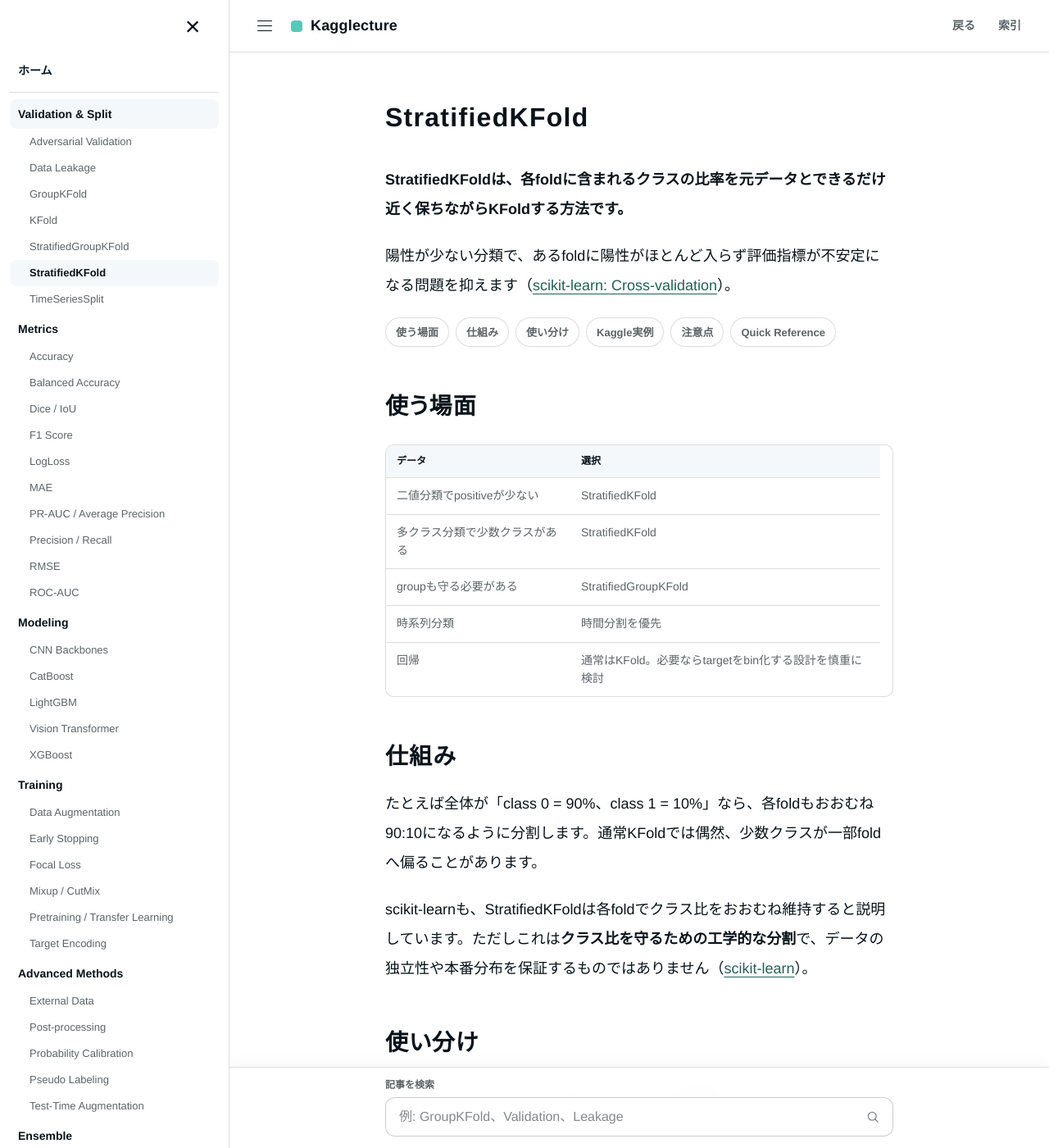
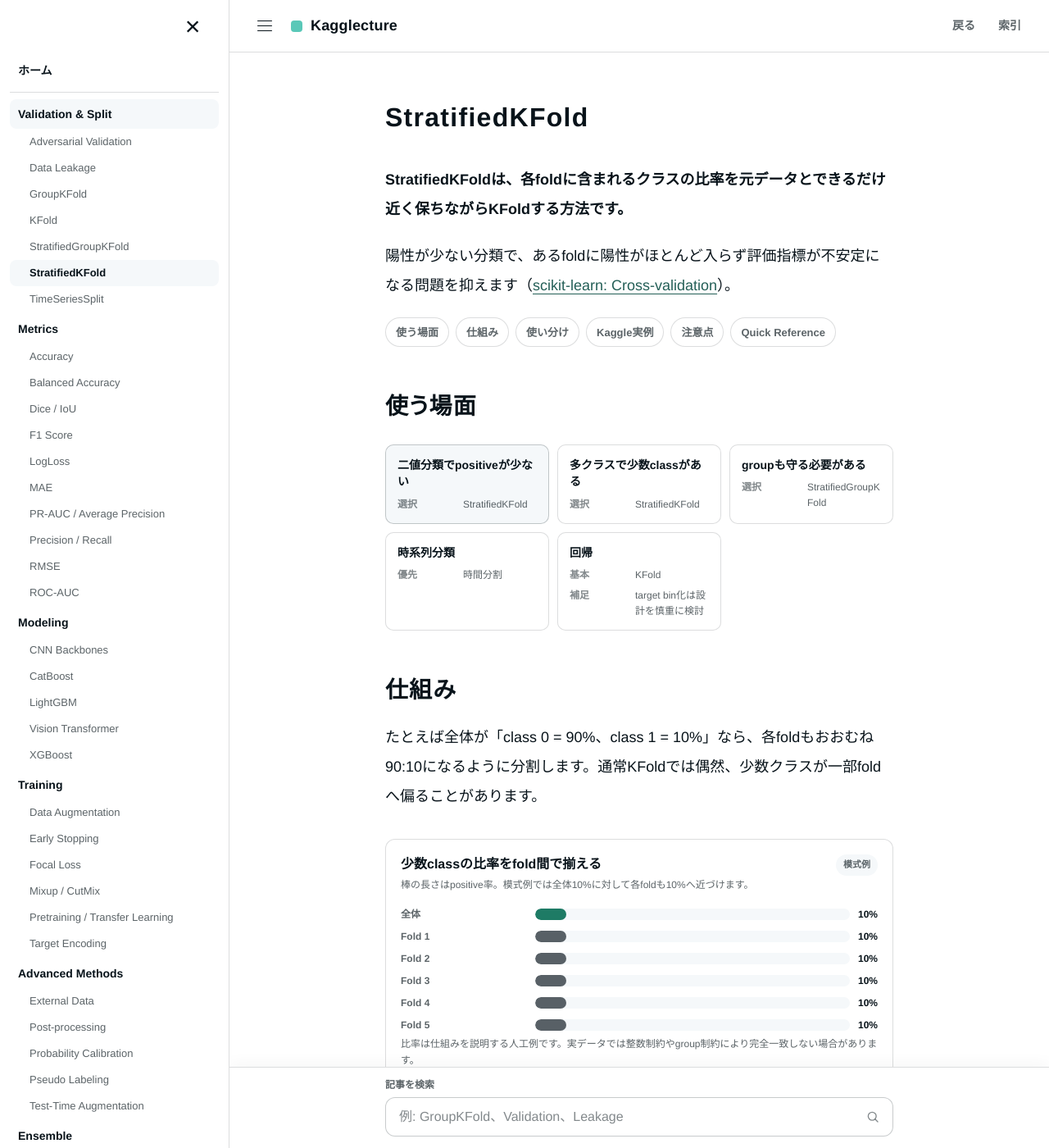
Before and after one commit to morikazu1119/Kagglecture, a Jekyll site: the page built from wiki/validation/stratified-kfold.md, in a window 1280 px wide and 1400 px high. Shown: the whole window at 82% size. Built offline with Jekyll 4.4.1, drawn with Linux system fonts in a browser that asks for light colours.

Commit message:
feat: visualize StratifiedKFold class balance in HTML

```diff
--- a/wiki/validation/stratified-kfold.md
+++ b/wiki/validation/stratified-kfold.md
@@ -32,29 +32,45 @@ tags:
 
 ## 使う場面 {#use-cases}
 
-| データ | 選択 |
-|---|---|
-| 二値分類でpositiveが少ない | StratifiedKFold |
-| 多クラス分類で少数クラスがある | StratifiedKFold |
-| groupも守る必要がある | StratifiedGroupKFold |
-| 時系列分類 | 時間分割を優先 |
-| 回帰 | 通常はKFold。必要ならtargetをbin化する設計を慎重に検討 |
+<div class="comparison-board" aria-label="StratifiedKFoldを選ぶ状況">
+  <section class="comparison-card is-primary"><h4>二値分類でpositiveが少ない</h4><dl><dt>選択</dt><dd>StratifiedKFold</dd></dl></section>
+  <section class="comparison-card"><h4>多クラスで少数classがある</h4><dl><dt>選択</dt><dd>StratifiedKFold</dd></dl></section>
+  <section class="comparison-card"><h4>groupも守る必要がある</h4><dl><dt>選択</dt><dd>StratifiedGroupKFold</dd></dl></section>
+  <section class="comparison-card"><h4>時系列分類</h4><dl><dt>優先</dt><dd>時間分割</dd></dl></section>
+  <section class="comparison-card"><h4>回帰</h4><dl><dt>基本</dt><dd>KFold</dd><dt>補足</dt><dd>target bin化は設計を慎重に検討</dd></dl></section>
+</div>
 
 ## 仕組み {#mechanism}
 
 たとえば全体が「class 0 = 90%、class 1 = 10%」なら、各foldもおおむね90:10になるように分割します。通常KFoldでは偶然、少数クラスが一部foldへ偏ることがあります。
 
+<div class="static-viz html-chart" aria-label="StratifiedKFoldで各foldのpositive比率を揃える模式グラフ">
+  <div class="viz-heading"><div><div class="viz-title">少数classの比率をfold間で揃える</div><p class="viz-subtitle">棒の長さはpositive率。模式例では全体10%に対して各foldも10%へ近づけます。</p></div><span class="viz-badge">模式例</span></div>
+  <div class="html-bar-chart">
+    <div class="html-bar-row is-highlight"><span class="html-bar-label">全体</span><span class="html-bar-track"><span class="html-bar-fill" style="--value:10"></span></span><span class="html-bar-value">10%</span></div>
+    <div class="html-bar-row"><span class="html-bar-label">Fold 1</span><span class="html-bar-track"><span class="html-bar-fill" style="--value:10"></span></span><span class="html-bar-value">10%</span></div>
+    <div class="html-bar-row"><span class="html-bar-label">Fold 2</span><span class="html-bar-track"><span class="html-bar-fill" style="--value:10"></span></span><span class="html-bar-value">10%</span></div>
+    <div class="html-bar-row"><span class="html-bar-label">Fold 3</span><span class="html-bar-track"><span class="html-bar-fill" style="--value:10"></span></span><span class="html-bar-value">10%</span></div>
+    <div class="html-bar-row"><span class="html-bar-label">Fold 4</span><span class="html-bar-track"><span class="html-bar-fill" style="--value:10"></span></span><span class="html-bar-value">10%</span></div>
+    <div class="html-bar-row"><span class="html-bar-label">Fold 5</span><span class="html-bar-track"><span class="html-bar-fill" style="--value:10"></span></span><span class="html-bar-value">10%</span></div>
+  </div>
+  <p class="viz-caption">比率は仕組みを説明する人工例です。実データでは整数制約やgroup制約により完全一致しない場合があります。</p>
+</div>
+
 scikit-learnも、StratifiedKFoldは各foldでクラス比をおおむね維持すると説明しています。ただしこれは**クラス比を守るための工学的な分割**で、データの独立性や本番分布を保証するものではありません（[scikit-learn](https://scikit-learn.org/stable/modules/cross_validation.html#stratified-k-fold)）。
 
 ## 使い分け {#comparison}
 
-| 手法 | クラス比 | group | 時間順序 |
-|---|---:|---:|---:|
-| KFold | × | × | × |
-| **StratifiedKFold** | ○ | × | × |
-| [GroupKFold]({{ '/wiki/validation/group-kfold.html' | relative_url }}) | × | ○ | × |
-| StratifiedGroupKFold | ○に近づける | ○ | × |
-| Time-based split | 設計次第 | 設計次第 | ○ |
+<div class="html-table-wrap"><table class="html-table">
+  <thead><tr><th scope="col">手法</th><th scope="col">クラス比</th><th scope="col">group</th><th scope="col">時間順序</th></tr></thead>
+  <tbody>
+    <tr><th scope="row">KFold</th><td>×</td><td>×</td><td>×</td></tr>
+    <tr><th scope="row">StratifiedKFold</th><td class="status-good">○</td><td>×</td><td>×</td></tr>
+    <tr><th scope="row"><a href="{{ '/wiki/validation/group-kfold.html' | relative_url }}">GroupKFold</a></th><td>×</td><td class="status-good">○</td><td>×</td></tr>
+    <tr><th scope="row">StratifiedGroupKFold</th><td class="status-good">○に近づける</td><td class="status-good">○</td><td>×</td></tr>
+    <tr><th scope="row">Time-based split</th><td>設計次第</td><td>設計次第</td><td class="status-good">○</td></tr>
+  </tbody>
+</table></div>
 
 ## Kaggleでの実例 {#kaggle-examples}
 
```
